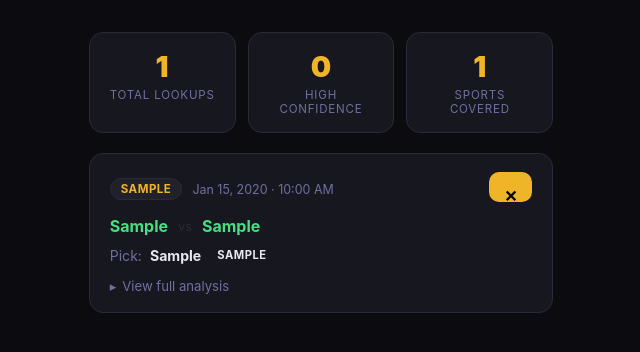
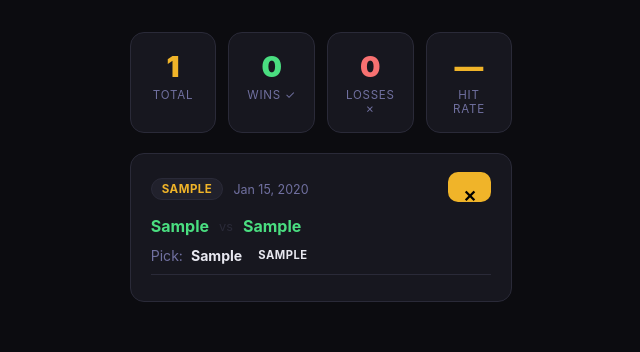
Before and after one commit to Oidas1/whowins, a Flask app: page /journal in a window 1280 px wide. Shown: the part 57-409 px from the top of the page, without its empty margins (319-959 px from the left). Run offline with Flask 3, Linux system fonts and the light colour scheme; the visitor is signed in with stand-in values (Sample User, id 1); tables that the repository leaves empty hold one stand-in row (values such as "Sample post").

Commit message:
Add win/loss tracking to journal with hit rate stat

```diff
--- a/app.py
+++ b/app.py
@@ -43,6 +43,7 @@ class Query(db.Model):
     winner       = db.Column(db.String(100))
     confidence   = db.Column(db.String(20))
     analysis     = db.Column(db.Text)
+    outcome      = db.Column(db.String(10), default='pending')  # pending / win / loss
     created_at   = db.Column(db.DateTime, default=datetime.utcnow)
 
 with app.app_context():
@@ -162,6 +163,20 @@ def journal_save():
     db.session.add(entry)
     db.session.commit()
     return jsonify({'ok': True})
+
+@app.route('/journal/outcome/<int:entry_id>', methods=['POST'])
+def journal_outcome(entry_id):
+    if not is_authed():
+        return jsonify({'error': 'Unauthorized'}), 401
+    entry = Query.query.get_or_404(entry_id)
+    if entry.user_uid != get_user_uid():
+        return jsonify({'error': 'Forbidden'}), 403
+    outcome = request.form.get('outcome', 'pending')
+    if outcome not in ('win', 'loss', 'pending'):
+        return jsonify({'error': 'Invalid'}), 400
+    entry.outcome = outcome
+    db.session.commit()
+    return redirect(url_for('journal'))
 
 @app.route('/journal/delete/<int:entry_id>', methods=['POST'])
 def journal_delete(entry_id):
--- a/static/css/style.css
+++ b/static/css/style.css
@@ -593,6 +593,62 @@ button[type="submit"]:disabled { opacity: 0.5; cursor: default; }
   border-top: 1px solid var(--border); padding-top: 12px;
 }
 
+.stat-win  .stat-num { color: var(--green); }
+.stat-loss .stat-num { color: var(--red); }
+
+.card-win  { border-color: rgba(74,222,128,0.3); }
+.card-loss { border-color: rgba(248,113,113,0.3); }
+
+.outcome-row {
+  display: flex;
+  align-items: center;
+  gap: 8px;
+  flex-wrap: wrap;
+  padding-top: 8px;
+  border-top: 1px solid var(--border);
+}
+
+.outcome-label {
+  font-size: 0.75rem;
+  color: var(--muted);
+  font-weight: 600;
+}
+
+.btn-outcome {
+  font-size: 0.78rem;
+  font-weight: 700;
+  padding: 5px 14px;
+  border-radius: 50px;
+  border: 1px solid;
+  cursor: pointer;
+  background: transparent;
+  transition: background 0.15s;
+}
+.btn-win  { color: var(--green); border-color: rgba(74,222,128,0.4); }
+.btn-win:hover  { background: rgba(74,222,128,0.1); }
+.btn-loss { color: var(--red);   border-color: rgba(248,113,113,0.4); }
+.btn-loss:hover { background: rgba(248,113,113,0.1); }
+
+.outcome-badge {
+  font-size: 0.8rem;
+  font-weight: 800;
+  padding: 4px 12px;
+  border-radius: 50px;
+}
+.outcome-win  { background: rgba(74,222,128,0.12); color: var(--green); border: 1px solid rgba(74,222,128,0.3); }
+.outcome-loss { background: rgba(248,113,113,0.1); color: var(--red);   border: 1px solid rgba(248,113,113,0.25); }
+
+.btn-undo {
+  font-size: 0.72rem;
+  color: var(--muted);
+  background: transparent;
+  border: 1px solid var(--border);
+  border-radius: 50px;
+  padding: 3px 10px;
+  cursor: pointer;
+}
+.btn-undo:hover { color: var(--text); border-color: var(--muted); }
+
 .empty-journal {
   text-align: center; padding: 60px 20px;
   display: flex; flex-direction: column; align-items: center; gap: 16px;
--- a/templates/journal.html
+++ b/templates/journal.html
@@ -19,28 +19,39 @@
   <div class="journal-wrap">
 
     {% if entries %}
+
+    {% set wins   = entries|selectattr('outcome','equalto','win') |list|length %}
+    {% set losses = entries|selectattr('outcome','equalto','loss')|list|length %}
+    {% set total  = entries|length %}
+    {% set settled = wins + losses %}
+
     <div class="journal-stats">
       <div class="stat-box">
-        <span class="stat-num">{{ entries|length }}</span>
-        <span class="stat-label">Total Lookups</span>
+        <span class="stat-num">{{ total }}</span>
+        <span class="stat-label">Total</span>
+      </div>
+      <div class="stat-box stat-win">
+        <span class="stat-num">{{ wins }}</span>
+        <span class="stat-label">Wins ✓</span>
+      </div>
+      <div class="stat-box stat-loss">
+        <span class="stat-num">{{ losses }}</span>
+        <span class="stat-label">Losses ✗</span>
       </div>
       <div class="stat-box">
-        <span class="stat-num">{{ entries|selectattr('confidence', 'equalto', 'High')|list|length }}</span>
-        <span class="stat-label">High Confidence</span>
-      </div>
-      <div class="stat-box">
-        <span class="stat-num">{{ entries|map(attribute='sport')|unique|list|length }}</span>
-        <span class="stat-label">Sports Covered</span>
+        <span class="stat-num">{% if settled > 0 %}{{ ((wins / settled) * 100)|round|int }}%{% else %}—{% endif %}</span>
+        <span class="stat-label">Hit Rate</span>
       </div>
     </div>
 
     <div class="journal-list">
       {% for e in entries %}
-      <div class="journal-card">
+      <div class="journal-card {% if e.outcome == 'win' %}card-win{% elif e.outcome == 'loss' %}card-loss{% endif %}">
+
         <div class="journal-card-top">
           <div class="journal-meta">
             <span class="sport-tag">{{ e.sport }}</span>
-            <span class="journal-date">{{ e.created_at.strftime('%b %d, %Y · %I:%M %p') }}</span>
+            <span class="journal-date">{{ e.created_at.strftime('%b %d, %Y') }}</span>
           </div>
           <form method="POST" action="/journal/delete/{{ e.id }}" onsubmit="return confirm('Delete this entry?')">
             <button type="submit" class="btn-delete">✕</button>
@@ -48,13 +59,9 @@
         </div>
 
         <div class="matchup-row">
-          <span class="competitor {% if e.winner and e.competitor_a and e.winner.lower() in e.competitor_a.lower() %}winner{% endif %}">
-            {{ e.competitor_a }}
-          </span>
+          <span class="competitor {% if e.winner and e.competitor_a and e.winner.lower() in e.competitor_a.lower() %}winner{% endif %}">{{ e.competitor_a }}</span>
           <span class="vs-text">vs</span>
-          <span class="competitor {% if e.winner and e.competitor_b and e.winner.lower() in e.competitor_b.lower() %}winner{% endif %}">
-            {{ e.competitor_b }}
-          </span>
+          <span class="competitor {% if e.winner and e.competitor_b and e.winner.lower() in e.competitor_b.lower() %}winner{% endif %}">{{ e.competitor_b }}</span>
         </div>
 
         {% if e.winner %}
@@ -67,12 +74,33 @@
         </div>
         {% endif %}
 
-        {% if e.analysis %}
-        <details class="analysis-details">
-          <summary>View full analysis</summary>
-          <div class="analysis-body">{{ e.analysis }}</div>
-        </details>
-        {% endif %}
+        <!-- Outcome buttons -->
+        <div class="outcome-row">
+          {% if e.outcome == 'pending' %}
+            <span class="outcome-label">Mark result:</span>
+            <form method="POST" action="/journal/outcome/{{ e.id }}" style="display:inline">
+              <input type="hidden" name="outcome" value="win">
+              <button type="submit" class="btn-outcome btn-win">✓ Won</button>
+            </form>
+            <form method="POST" action="/journal/outcome/{{ e.id }}" style="display:inline">
+              <input type="hidden" name="outcome" value="loss">
+              <button type="submit" class="btn-outcome btn-loss">✗ Lost</button>
+            </form>
+          {% elif e.outcome == 'win' %}
+            <span class="outcome-badge outcome-win">✓ Won</span>
+            <form method="POST" action="/journal/outcome/{{ e.id }}" style="display:inline">
+              <input type="hidden" name="outcome" value="pending">
+              <button type="submit" class="btn-undo">Undo</button>
+            </form>
+          {% elif e.outcome == 'loss' %}
+            <span class="outcome-badge outcome-loss">✗ Lost</span>
+            <form method="POST" action="/journal/outcome/{{ e.id }}" style="display:inline">
+              <input type="hidden" name="outcome" value="pending">
+              <button type="submit" class="btn-undo">Undo</button>
+            </form>
+          {% endif %}
+        </div>
+
       </div>
       {% endfor %}
     </div>
```
